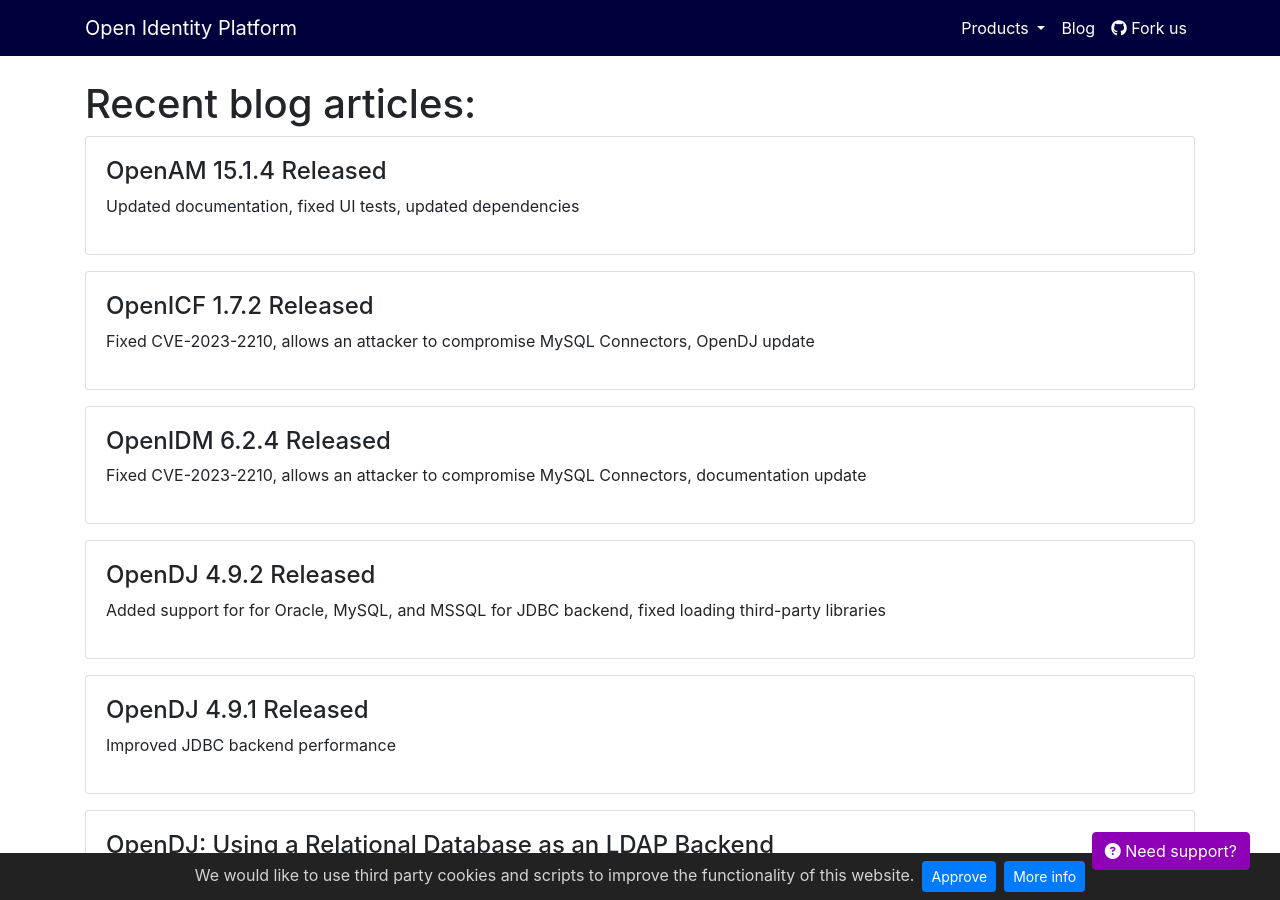
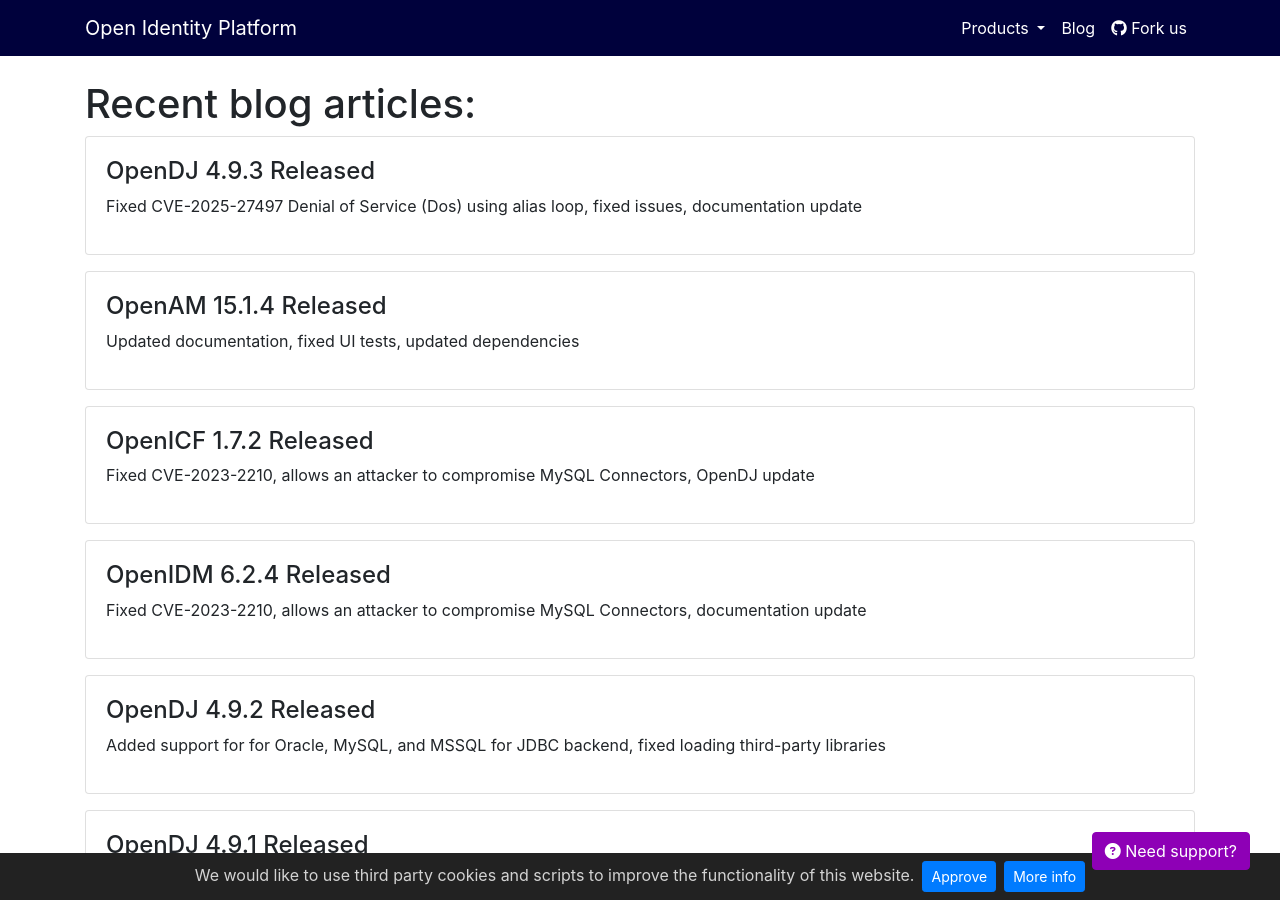
Before and after one commit to OpenIdentityPlatform/OpenIdentityPlatform.org, a Jekyll site: the page built from blog/index.html, in a window 1280 px wide and 900 px high. Built offline with Jekyll 4.4.1, drawn with Linux system fonts in a browser that asks for light colours; nearby versions of some CDN libraries.

Commit message:
OpenDJ 4.9.3 Released (#220)

```diff
--- a/_data/blogposts.yml
+++ b/_data/blogposts.yml
@@ -1,3 +1,7 @@
+-
+  title: 'OpenDJ 4.9.3 Released'
+  link: '/blog/opendj-4-9-3-released'
+  description: 'Fixed CVE-2025-27497 Denial of Service (Dos) using alias loop, fixed issues, documentation update'
 -
   title: 'OpenAM 15.1.4 Released'
   link: '/blog/openam-15-1-4-released'
--- /dev/null
+++ b/blog/opendj-4-9-3-released.md
@@ -0,0 +1,29 @@
+---
+layout: home
+landing-title: "OpenDJ 4.9.3 Released"
+landing-title2: "OpenDJ 4.9.3 Released"
+description: Open Identity Community released OpenDJ v4.9.3
+keywords: 'OpenDJ, Directory Service, Directory Services, LDAP, Open Identity Platform, release, SQL, CVE'
+imageurl: 'opendj-og.png'
+share-buttons: true
+
+---
+# OpenDJ 4.9.3 Released
+[Download](https://github.com/OpenIdentityPlatform/OpenDJ/releases/tag/4.9.3)
+
+## What's new
+* Fixed CVE-2025-27497 Denial of Service (Dos) using alias loop
+* Change permission config.ldif.startok to the owner
+* Updated documentation
+
+Full chageset ([more details](https://github.com/OpenIdentityPlatform/OpenDJ/compare/4.9.2...4.9.3))
+
+## Thanks for the contibutions
+
+<i id="vharseko"><i>1. <a href="https://github.com/vharseko" target="_blank">Valery Kharseko</a></i>
+
+<i id="maximthomas"><i>2. <a href="https://github.com/maximthomas" target="_blank">Maxim Thomas</a></i>
+
+<i id="hannes96"><i>3. <a href="https://github.com/hannes96" target="_blank">hannes96</a></i>
+
+<i id="kranskydog"><i>3. <a href="https://github.com/kranskydog" target="_blank">Phil Brown</a></i>
```
